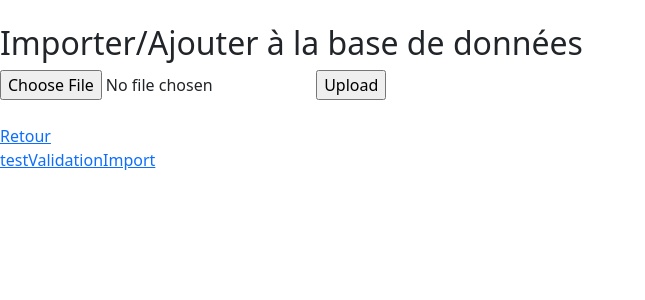
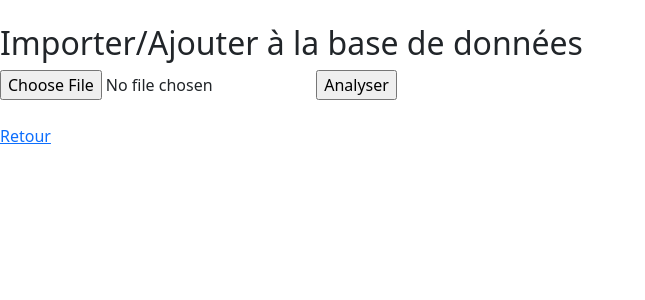
Before and after one commit to Quentin0312/brief1C, a Django app: page /dashboard/add in a window 1280 px wide. Shown: the part 56-356 px from the top of the page, without its empty margins (0-645 px from the left). Run offline with Django 4.2, Linux system fonts and the light colour scheme; the visitor is signed in with stand-in values (Sample User, id 1).

Commit message:
views.py partiellement cleaned

```diff
--- a/src/dashboard/templates/add.html
+++ b/src/dashboard/templates/add.html
@@ -6,12 +6,10 @@
 <form action="{% url 'add' %}" method="POST" enctype="multipart/form-data">
     {% csrf_token %}
     {{ form.file }}
-    <input type="submit" value="Upload">
+    <input type="submit" value="Analyser">
 </form>
 <br>
 <a href="http://127.0.0.1:8000/dashboard/">Retour</a> <!--Attention au déploiement, à changer-->
-<br>
-<a href="testValidationImport">testValidationImport</a>
 
 
 
--- a/src/dashboard/urls.py
+++ b/src/dashboard/urls.py
@@ -10,7 +10,5 @@ urlpatterns = [
     path('graphTCD', views.graphTCD, name="graphTCD"),
     path('graph3', views.graph3, name='graph3'),
     path('testActuel', views.testImportationToutLesTops, name='testActuel'),
-    path('upload_confirmation', views.upload_confirmation, name="upload_confirmation"),
-    path('testValidationImport', views.testValidationImport, name="testValidationImport"),
     path('addDF', views.addDF, name="addDF")
 ]
--- a/src/dashboard/views.py
+++ b/src/dashboard/views.py
@@ -620,12 +620,11 @@ def graph3(request):
 
     return render(request, "graph3.html", context)
 
-def upload_confirmation(request, df, feedback):
-
-    return HttpResponse(df, feedback)
-
 # Importation dans la BDD
 def addDF(request):
+    # Vérification que user est login
+    if request.user.is_authenticated ==False:
+        return redirect('login')
 
     # Récup du dataframe en JSON dans request.session
     dfNettoye = request.session["dfNettoye"]
@@ -639,6 +638,8 @@ def addDF(request):
     # Import du dataframe dans la BDD
     importer(dfNettoye)
 
+    #Suppression du request.session par sécurité et/ou optimisation ?
+    request.session["dfNettoye"] = "Ma déja supprimé, en attente nouvelle valeur"
     return redirect(mainDashboard)
 
 # Test/Labos------------------------------------------
@@ -676,9 +677,3 @@ def testImportationToutLesTops(request):# NON trop long...
     # Faire importer tout les tops5 pour voir si temps pas trop longs ou optimisable
     # Obj => graph3, utiliser chart.update() => necessite donc toutes les data préchargé dans chart JS
     return HttpResponse(str(dicoDataTotal))
-
-def testValidationImport(request):
-    df = request.session['test']
-    df = pd.read_json(df)
-    print(df)
-    return HttpResponse(str(df))
```
